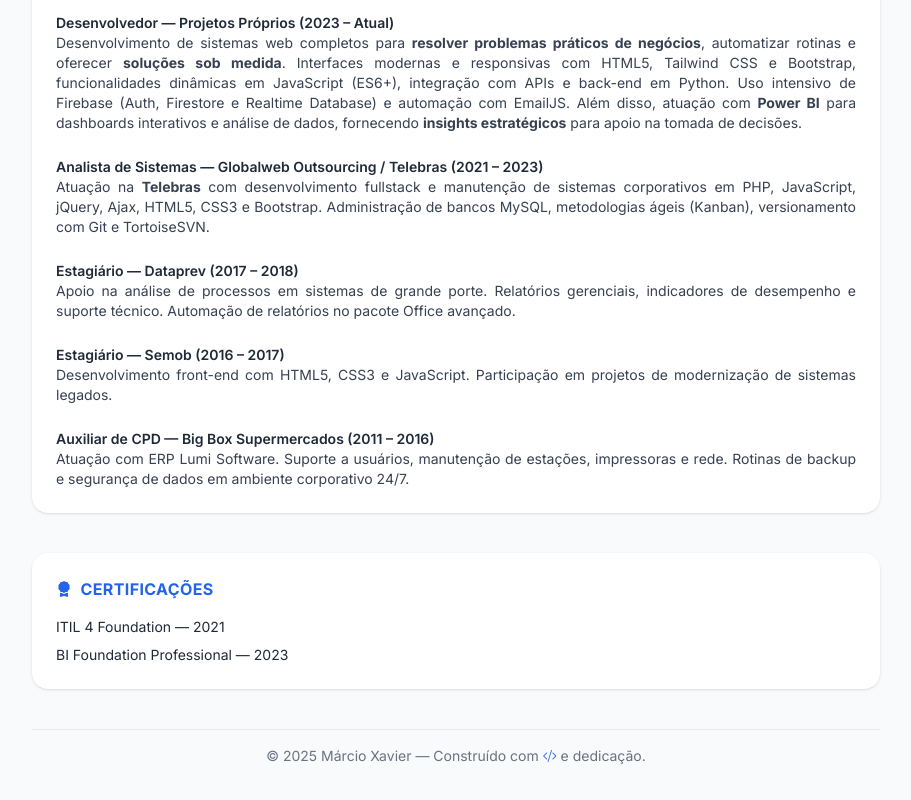
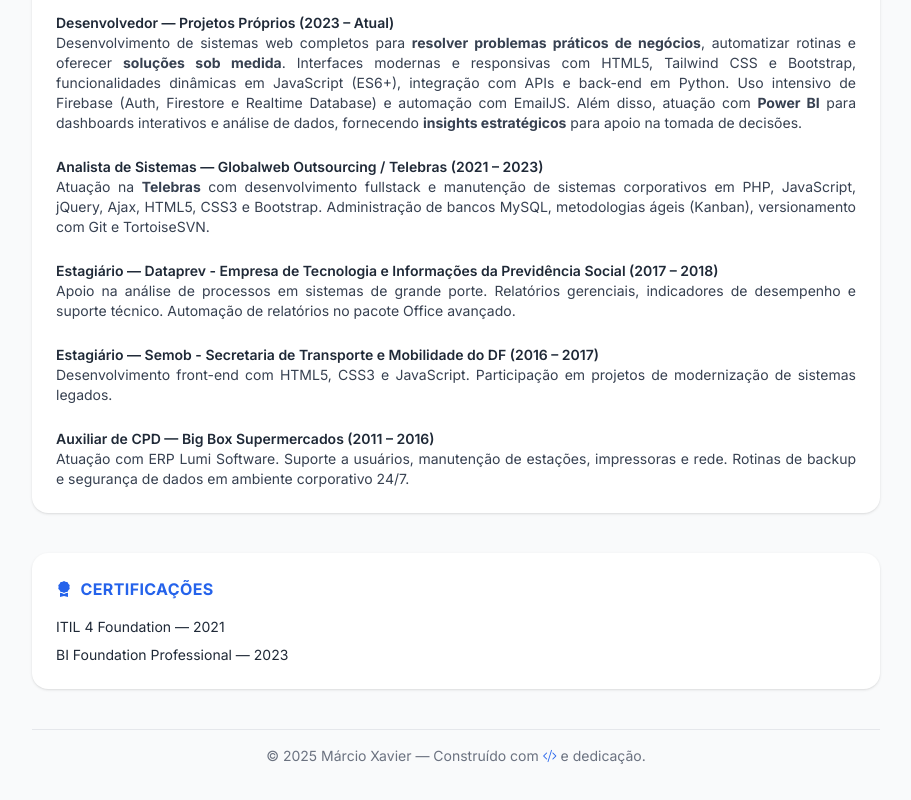
Before and after one commit to xaviermarcio/portfolio-marcio, a plain HTML site: page index.html in a window 1280 px wide. Shown: the part 1007-1807 px from the top of the page, without its empty margins (184-1095 px from the left). Drawn offline with nearby package versions, Linux system fonts and the light colour scheme.

Commit message:
Finalizando primeira versão

```diff
--- a/index.html
+++ b/index.html
@@ -118,11 +118,11 @@
           </p>
         </div>
         <div>
-          <h3 class="font-semibold">Estagiário — Dataprev (2017 – 2018)</h3>
+          <h3 class="font-semibold">Estagiário — Dataprev - Empresa de Tecnologia e Informações da Previdência Social (2017 – 2018)</h3>
           <p class="text-gray-700">Apoio na análise de processos em sistemas de grande porte. Relatórios gerenciais, indicadores de desempenho e suporte técnico. Automação de relatórios no pacote Office avançado.</p>
         </div>
         <div>
-          <h3 class="font-semibold">Estagiário — Semob (2016 – 2017)</h3>
+          <h3 class="font-semibold">Estagiário — Semob - Secretaria de Transporte e Mobilidade do DF (2016 – 2017)</h3>
           <p class="text-gray-700">Desenvolvimento front-end com HTML5, CSS3 e JavaScript. Participação em projetos de modernização de sistemas legados.</p>
         </div>
         <div>
```
